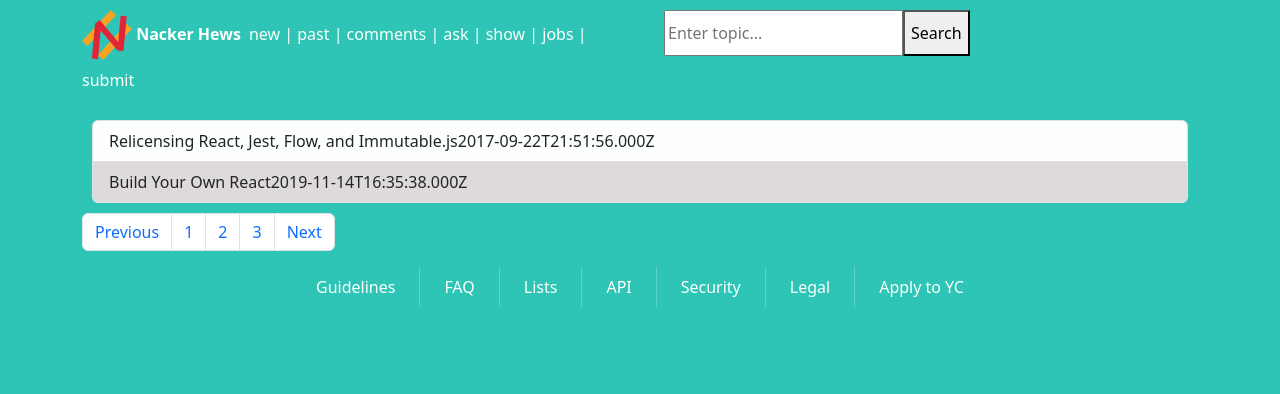
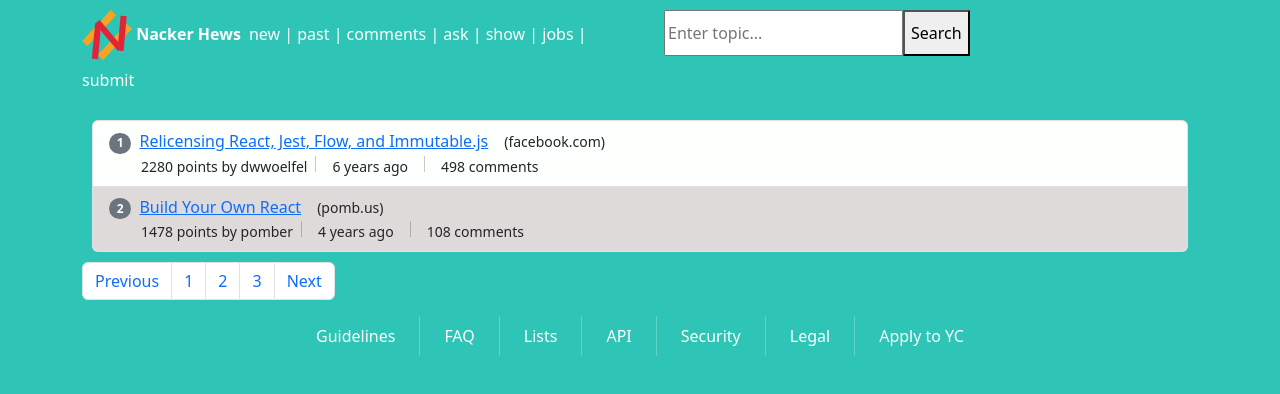
Before and after one commit to martao7/HackerNewsProject, a React (Vite) app: page / in a window 1280 px wide. Shown: the top 394 px of the page. Built offline with nearby package versions, Linux system fonts and the light colour scheme.

Commit message:
seperate item and itemlist

```diff
--- a/package.json
+++ b/package.json
@@ -12,6 +12,7 @@
   "dependencies": {
     "axios": "^1.5.0",
     "bootstrap": "^5.3.1",
+    "moment": "^2.29.4",
     "react": "^18.2.0",
     "react-dom": "^18.2.0"
   },
--- a/src/components/Item.jsx
+++ b/src/components/Item.jsx
@@ -0,0 +1,56 @@
+import moment from "moment/moment";
+import React from "react";
+
+function Item({ post, id }) {
+  function getDomain(url, subdomain) {
+    subdomain = subdomain || false;
+    url = url.replace(/(https?:\/\/)?(www.)?/i, "");
+    if (!subdomain) {
+      url = url.split(".");
+      url = url.slice(url.length - 2).join(".");
+    }
+    if (url.indexOf("/") !== -1) {
+      return url.split("/")[0];
+    }
+    return url;
+  }
+  const ago = moment().diff(post.created_at, "hours");
+  //console.log(props);
+  return (
+    <li className="list-group-item">
+      <div id="title text-truncate">
+        <span class="badge rounded-pill text-bg-secondary">{id + 1}</span>
+        <div className="d-inline">
+          {ago < 12 ? (
+            <span class="badge text-bg-danger mx-2">New</span>
+          ) : (
+            <span className="mx-1"></span>
+          )}
+          {post.url ? (
+            <>
+              <span>
+                <a href={post.url} target="new">
+                  {post.title}
+                </a>
+              </span>
+              <small className="px-3">({getDomain(post.url)})</small>
+            </>
+          ) : (
+            <span>{post.title} </span>
+          )}
+        </div>
+      </div>
+      <small className="fw-lighter mx-2 ps-4">
+        {post.points} points by {post.author}
+      </small>
+      <div class="vr"></div>
+      <small className="fw-lighter px-3">
+        {moment(post.created_at).fromNow()}
+      </small>
+      <div class="vr"></div>
+      <small className="fw-lighter px-3">{post.num_comments} comments</small>
+    </li>
+  );
+}
+
+export default Item;
--- a/src/components/ItemList.jsx
+++ b/src/components/ItemList.jsx
@@ -1,14 +1,12 @@
 import React, { useState, useEffect } from "react";
+import Item from "./Item";
 
 function ItemList({ posts }) {
   return (
     <ul className="list-group" id="hits">
-      {posts.length
-        ? posts.map((post, id) => (
-            <li className="list-group-item" key={id}>
-              {post.title}
-              {post.created_at}
-            </li>
+      {posts.length > 0
+        ? posts.map((post, index) => (
+            <Item post={post} key={index} id={index} />
           ))
         : "...loading"}
     </ul>
```
Also changed, not shown: 1 other file (tests, documents, lock files or other folders).
